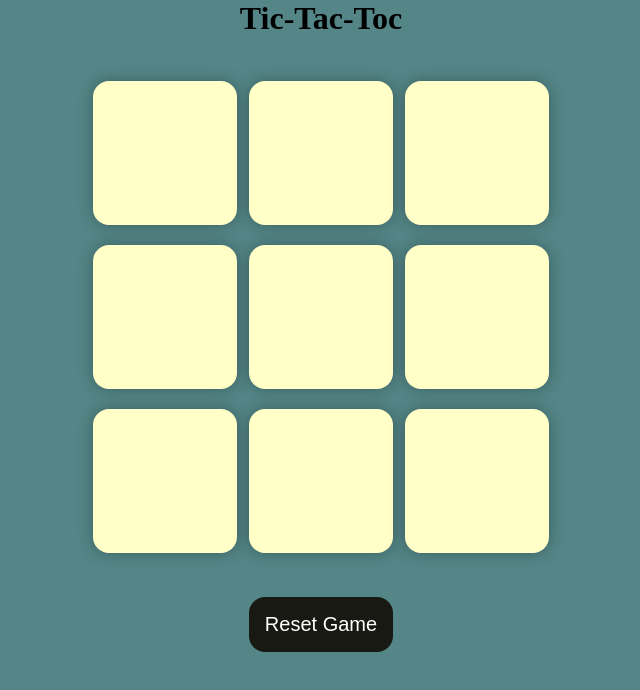
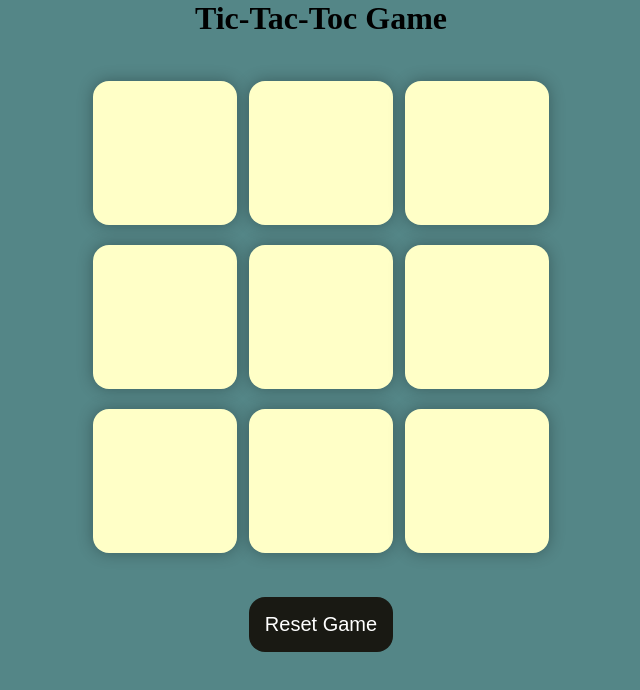
Before and after one commit to Abhijeetrai-12/TIC-TAC-TOE-GAME-, a plain HTML site: page index.html in a window 1280 px wide. Shown: the whole page, without its empty margins (319-959 px from the left). Drawn offline with Linux system fonts and the light colour scheme.

Commit message:
Update index.html

```diff
--- a/index.html
+++ b/index.html
@@ -12,7 +12,7 @@
     <button id="new-btn">New Game</button>
     </div>
     <main>
-        <h1> Tic-Tac-Toc</h1>
+        <h1> Tic-Tac-Toc Game</h1>
         <div class="container">
         <div class="game">
             <button class="box"></button>
```
